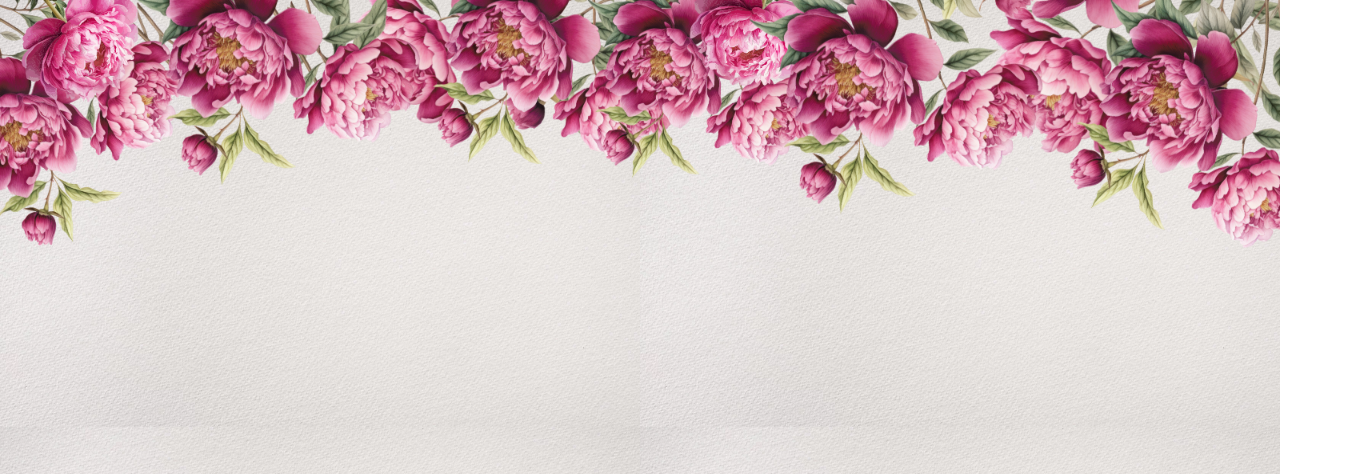
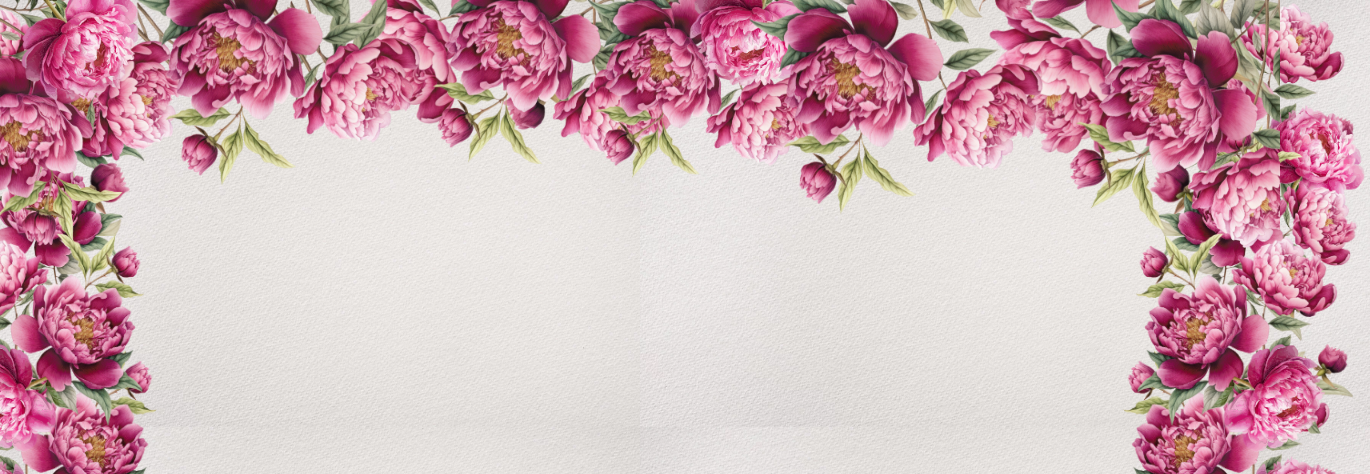
Before and after one commit to maksym-pasichnyk/wedding.github.io, a plain HTML site: page index.html in a window 1280 px wide. Shown: the top 474 px of the page, 1370 px wide, since content can reach past the window. Drawn offline with Linux system fonts and the light colour scheme; a web font is replaced by a local one.

Commit message:
add side flowers

```diff
--- a/index.html
+++ b/index.html
@@ -30,14 +30,14 @@
       align-items: center;
       flex-direction: column;
     }
-    .header {
+    .frame-top {
       display: flex;
       position: relative;
       width: 120%;
       margin-top: -20%;
       margin-bottom: -25%;
     }
-    .footer {
+    .frame-bottom {
       display: flex;
       position: relative;
       width: 120%;
@@ -45,11 +45,19 @@
       margin-bottom: -20%;
       transform: scaleY(-1);
     }
-    .middle-left-flowers {
-      height: 550px;
+    .frame-left {
+      display: flex;
+      position: absolute;
+      width: 20%;
+      left: -7%;
+      z-index: -1;
     }
-    .middle-right-flowers {
-      height: 550px;
+    .frame-right {
+      display: flex;
+      position: absolute;
+      width: 20%;
+      right: -7%;
+      z-index: -1;
       transform: scaleX(-1);
     }
     .calendar {
@@ -100,7 +108,10 @@
     }
   </style>
   <body>
-    <img class="header" src="files/header-2.png">
+    <img class="frame-top" src="files/header-2.png">
+    <img class="frame-left" src="files/flowers-side.png"></div>
+    <img class="frame-right" src="files/flowers-side.png"></div>
+    <div style="display: flex;">
       <div style="display: flex; flex-direction: column; align-items: center;">
         <p style="font-family: LianaRegular; font-size: 192px;">Марина<br>та<br>Олександр</p>
         <img class="separator" src="files/8.png">
@@ -171,8 +182,6 @@
         <div>м.Вараш, м-н Перемоги 50</div>
         <img class="separator" src="files/8.png">
         <div class="title-text">Дрес-код</div>
-      <!-- <div style="display: flex; flex-direction: row; justify-content: center;"> -->
-        <!-- <img src="files/5.png" class="middle-left-flowers"> -->
         <div style="display: flex; flex-direction: column; align-items: center; justify-content: space-evenly;">
           <p class="content-text"">Для нас важливіша ваша присутність,<br>але нам буде дуже приємно, якщо ви<br>підтримаєте кольорову палітру нашого весілля</p>
           <div class="palette">
@@ -184,14 +193,14 @@
             <img class="palette-color" src="files/14.png" alt="">
           </div>
         </div>
-        <!-- <img src="files/5.png" class="middle-right-flowers"> -->
-      <!-- </div> -->
         <img class="separator" src="files/8.png">
         <div style="font-size: 36px; color: #c83d54;">Анкета *добавити</div>
         <img class="separator" src="files/8.png">
         <div class="title-text">До зустрiчi!</div>
         <p class="content-text">"Води великі не зможуть згасити кохання, ані ріки його не заллють..." (Пісн.8:7)</p>
       </div>
-    <img class="footer" src="files/header-2.png">
+    </div>
+
+    <img class="frame-bottom" src="files/header-2.png">
   </body>
 </html>
```
Also changed, not shown: files/flowers-side.png (added). Lines whose indentation alone changed are shown as unchanged.
